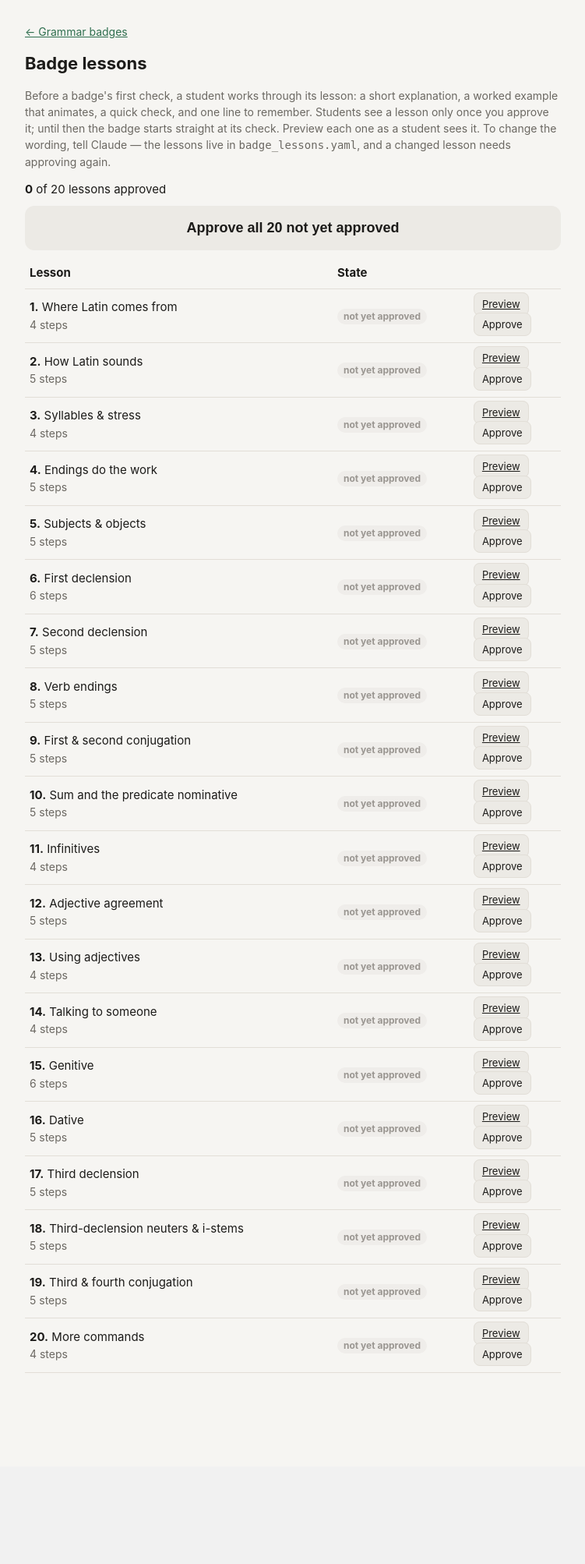
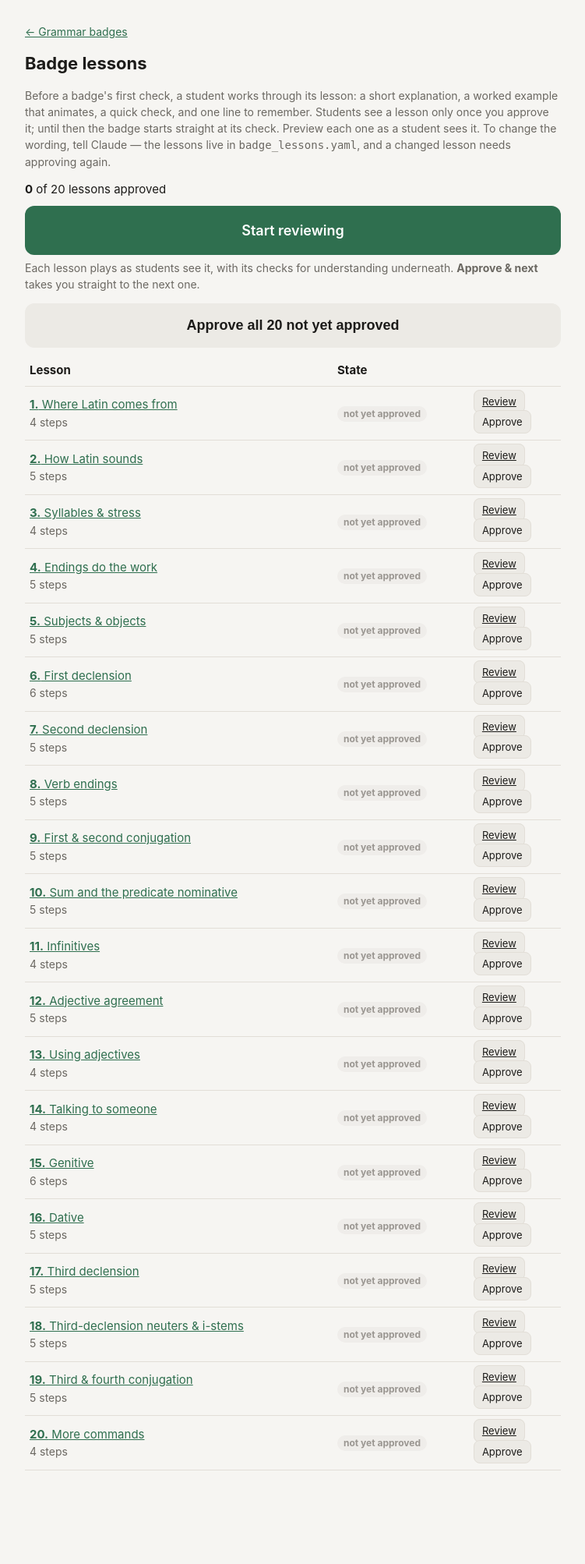
Before and after one commit to jauldridges/Latin-1-Practice-App, a Flask app: page /teacher/lessons in a window 1280 px wide. Shown: the part 51-2057 px from the top of the page at 78% size, without its empty margins (264-1015 px from the left). Before the commit the page ends 1812 px from the top, so only its background shows below. Run offline with Flask 3, Linux system fonts and the light colour scheme; data that the repository does not hold is empty; some libraries are stand-ins or nearby versions.

Commit message:
Lesson review screen: approve and go straight to the next lesson
Teacher dashboard -> Grammar badges -> Badge lessons now has Start
reviewing, and each lesson's title opens /teacher/lessons/<id>: the
lesson plays as students see it under a bar with Previous, Approve &
next, Skip and Show every step, and below it the checks for
understanding -- the lesson's quick check with its answer and every
approved question the badge check can ask, with answers. Approve &
next opens the next lesson not yet approved; after the last, the list
says every lesson is approved.

Co-Authored-By: Claude Opus 5.5 <noreply@anthropic.com>
Claude-Session: https://claude.ai/code/session_01AocUsKCaBTok9bRzHUhHYx

```diff
--- a/server.py
+++ b/server.py
@@ -1791,6 +1791,8 @@ def badge_lesson(bid):
         abort(404)
     student = current_student()
     teacher_view = auth.is_teacher()
+    if teacher_view and not student and bid in _LESSONS:
+        return redirect(url_for("teacher_lesson_review", bid=bid))
     lesson = lesson_for(db, bid) or (_LESSONS.get(bid) if teacher_view else None)
     if lesson is None:
         return redirect(url_for("badge_map_page") + "#b-" + bid)
@@ -1818,6 +1820,14 @@ def teacher_lessons():
             store.approve_teaching(db, lessons.key(bid), lessons.fingerprint(_LESSONS[bid]))
         elif bid in _LESSONS and action == "withdraw":
             store.unapprove_teaching(db, lessons.key(bid))
+        then = request.form.get("then")
+        if then == "next":
+            nxt = _next_lesson_to_review(db, bid)
+            if nxt:
+                return redirect(url_for("teacher_lesson_review", bid=nxt))
+            return redirect(url_for("teacher_lessons", done=1))
+        if then == "stay" and bid in _LESSONS:
+            return redirect(url_for("teacher_lesson_review", bid=bid))
         return redirect(url_for("teacher_lessons") + ("#l-" + bid if bid else ""))
     approvals = store.teaching_approvals(db)
     rows = []
@@ -1829,8 +1839,78 @@ def teacher_lessons():
         rows.append({"b": b, "n": _LESSON_NO[b["id"]], "state": state,
                      "steps": len(l["steps"]) if l else 0,
                      "problems": lessons.problems(l) if l else []})
-    return render_template("teacher_lessons.html", rows=rows,
-                           n_approved=sum(1 for r in rows if r["state"] == "approved"))
+    return render_template("teacher_lessons.html", rows=rows, done=request.args.get("done"),
+                           n_approved=sum(1 for r in rows if r["state"] == "approved"),
+                           first=_next_lesson_to_review(db, None))
+
+
+def _lesson_order():
+    return [b["id"] for b in sorted(_BADGES, key=lambda x: _LESSON_NO[x["id"]]) if b["id"] in _LESSONS]
+
+
+def _next_lesson_to_review(db, after):
+    """The next lesson, in course order after `after`, that isn't approved yet
+    (wrapping round to the start), or None when every lesson is approved."""
+    order = _lesson_order()
+    approvals = store.teaching_approvals(db)
+    start = order.index(after) + 1 if after in order else 0
+    for bid in order[start:] + order[:start]:
+        if bid != after and approvals.get(lessons.key(bid)) != lessons.fingerprint(_LESSONS[bid]):
+            return bid
+    return None
+
+
+def _answer_text(item):
+    """The right answer to a question, in a line, for the teacher's review."""
+    fmt = item.get("format")
+    if fmt == "choice":
+        return (item.get("options") or {}).get(item.get("answer"), "")
+    if fmt == "boxes":
+        return " · ".join("%s%s" % ((b.get("label") + ": ") if b.get("label") else "",
+                                    (b.get("answer") or [""])[0]) for b in item.get("boxes") or [])
+    if fmt == practice.LABEL_WORDS:
+        return " · ".join("%s = %s" % (t["word"], t["accepted"][0]) for t in practice.label_targets(item))
+    if fmt == "tag-then-translate":
+        tags = " · ".join("%s = %s, %s" % (t.get("word"), (t.get("case") or [""])[0], (t.get("job") or [""])[0])
+                          for t in item.get("tag_boxes") or [])
+        return "%s — %s" % (tags, item.get("translation_model_answer") or "")
+    return item.get("model_answer") or item.get("answer") or ""
+
+
+@app.route("/teacher/lessons/<bid>")
+def teacher_lesson_review(bid):
+    """One lesson to review: it plays as students see it, its checks for
+    understanding are listed underneath, and Approve & next moves on."""
+    db = get_db()
+    b = _BADGE_BY_ID.get(bid)
+    lesson = _LESSONS.get(bid)
+    if b is None or lesson is None:
+        abort(404)
+    order = _lesson_order()
+    i = order.index(bid)
+    approvals = store.teaching_approvals(db)
+    got = approvals.get(lessons.key(bid))
+    state = ("approved" if got == lessons.fingerprint(lesson) else "changed" if got else "draft")
+    checks_ = [st for st in _lesson_steps(lesson) if st["kind"] == "check"]
+    approved_items = store.approved_items(db)
+    nodes = set(b["nodes"])
+    questions = [{"id": it["id"], "node": it["node"], "stem": practice.question_text(it),
+                  "options": list((it.get("options") or {}).values()) if it.get("format") == "choice" else [],
+                  "answer": _answer_text(it)}
+                 for it in sorted(approved_items, key=lambda x: (x["node"], str(x["id"])))
+                 if it.get("node") in nodes]
+    family = {r["id"]: r["label"] for r in _BADGE_ROWS}.get(b["row"], "")
+    return render_template("badge_lesson.html", b=b, steps=_lesson_steps(lesson),
+                           number=_LESSON_NO[bid], total=len(_BADGES), family=family,
+                           bst=None, student=None, preview=True, review=True,
+                           approved=state == "approved", state=state,
+                           problems=lessons.problems(lesson),
+                           prev_id=order[i - 1] if i > 0 else None,
+                           next_id=order[i + 1] if i + 1 < len(order) else None,
+                           n_approved=sum(1 for k in order
+                                          if approvals.get(lessons.key(k)) == lessons.fingerprint(_LESSONS[k])),
+                           checks=checks_, questions=questions,
+                           node_label=_NODE_LABEL)
 
 
 @app.route("/teacher/badges")
--- a/static/app.css
+++ b/static/app.css
@@ -784,3 +784,18 @@ em.la { font-style: italic; font-weight: 600; color: #3a3428; }
 }
 .preview-bar { display: flex; flex-wrap: wrap; align-items: center; gap: 6px 10px; }
 .preview-bar form { margin: 0; }
+/* The teacher's lesson review: a bar that stays put while the lesson plays. */
+.reviewbar { position: sticky; top: 0; z-index: 10; background: #fffaf0; border: 1px solid #e9cf8a;
+  border-radius: 12px; padding: 8px 12px; margin: 0 0 10px; box-shadow: 0 2px 8px rgba(0,0,0,.06); }
+.rb-top { display: flex; justify-content: space-between; gap: 10px; }
+.rb-state { margin: 4px 0 6px; display: flex; flex-wrap: wrap; gap: 6px; align-items: center; }
+.rb-actions { display: flex; flex-wrap: wrap; gap: 6px; align-items: center; }
+.rb-actions form { margin: 0; }
+.minibtn.approve-next { background: var(--accent); color: #fff; border-color: var(--accent); font-weight: 700; }
+.cfu { margin-top: 20px; }
+.cfu-item { background: var(--card); border: 1px solid var(--line); border-radius: 12px; padding: 12px 14px; margin: 10px 0; }
+.cfu-opts { list-style: none; padding: 0; margin: 4px 0 6px; }
+.cfu-opts li { padding: 2px 0; }
+.cfu-opts li.right { color: var(--solid); font-weight: 700; }
+.cfu-qs li { margin-bottom: 10px; }
+body:has(.reviewbar) .lstep { scroll-margin-top: 140px; }
--- a/templates/badges.html
+++ b/templates/badges.html
@@ -90,7 +90,7 @@
       {% endif %}
     {% elif b.available %}
       <p class="small muted">{{ b.questions }} approved question{{ '' if b.questions == 1 else 's' }} ·
-        <a href="{{ url_for('badge_lesson', bid=b.id) }}">preview lesson {{ b.n }}</a></p>
+        <a href="{{ url_for('teacher_lesson_review', bid=b.id) }}">review lesson {{ b.n }}</a></p>
     {% endif %}
   </div>
   {% endfor %}
--- a/templates/teacher_lessons.html
+++ b/templates/teacher_lessons.html
@@ -9,7 +9,13 @@
   Preview each one as a student sees it. To change the wording, tell Claude — the lessons live in
   <code>badge_lessons.yaml</code>, and a changed lesson needs approving again.</p>
 
+{% if done %}<div class="flags"><span class="lvl heuristic">done</span> Every lesson is approved.</div>{% endif %}
 <div class="audio-progress"><strong>{{ n_approved }}</strong> of {{ rows | length }} lessons approved</div>
+{% if first %}
+<a class="bigbtn" href="{{ url_for('teacher_lesson_review', bid=first) }}">Start reviewing{{ ' where you left off' if n_approved else '' }}</a>
+<p class="small muted" style="margin-top:-4px">Each lesson plays as students see it, with its checks for
+  understanding underneath. <strong>Approve &amp; next</strong> takes you straight to the next one.</p>
+{% endif %}
 {% if n_approved < rows | length %}
 <form method="post" onsubmit="return confirm('Approve every lesson as it reads now?')">
   <input type="hidden" name="action" value="approve_all">
@@ -21,7 +27,7 @@
   <tr><th>Lesson</th><th>State</th><th></th></tr>
   {% for r in rows %}
   <tr id="l-{{ r.b.id }}">
-    <td><strong>{{ r.n }}.</strong> {{ r.b.title }}<div class="small muted">{{ r.steps }} steps</div>
+    <td>{% if r.state != 'missing' %}<a href="{{ url_for('teacher_lesson_review', bid=r.b.id) }}"><strong>{{ r.n }}.</strong> {{ r.b.title }}</a>{% else %}<strong>{{ r.n }}.</strong> {{ r.b.title }}{% endif %}<div class="small muted">{{ r.steps }} steps</div>
       {% if r.problems %}<div class="flags small"><span class="lvl error">problem</span> {{ r.problems | join('; ') }}</div>{% endif %}</td>
     <td>{% if r.state == 'approved' %}<span class="pill solid">approved</span>
       {% elif r.state == 'changed' %}<span class="pill shaky">changed since approval</span>
@@ -29,7 +35,7 @@
       {% else %}<span class="pill notyet">not yet approved</span>{% endif %}</td>
     <td style="white-space:nowrap">
       {% if r.state != 'missing' %}
-      <a class="minibtn" href="{{ url_for('badge_lesson', bid=r.b.id) }}">Preview</a>
+      <a class="minibtn" href="{{ url_for('teacher_lesson_review', bid=r.b.id) }}">Review</a>
       <form method="post" class="inline"><input type="hidden" name="id" value="{{ r.b.id }}">
         {% if r.state == 'approved' %}<button class="minibtn del" name="action" value="withdraw" type="submit">Withdraw</button>
         {% elif not r.problems %}<button class="minibtn" name="action" value="approve" type="submit">Approve</button>{% endif %}
```
Also changed, not shown: NEXT-SESSION.md (+1 -1 lines), templates/badge_lesson.html (+58 -10 lines), tests/test_lessons.py (+44 -13 lines), README.md.
